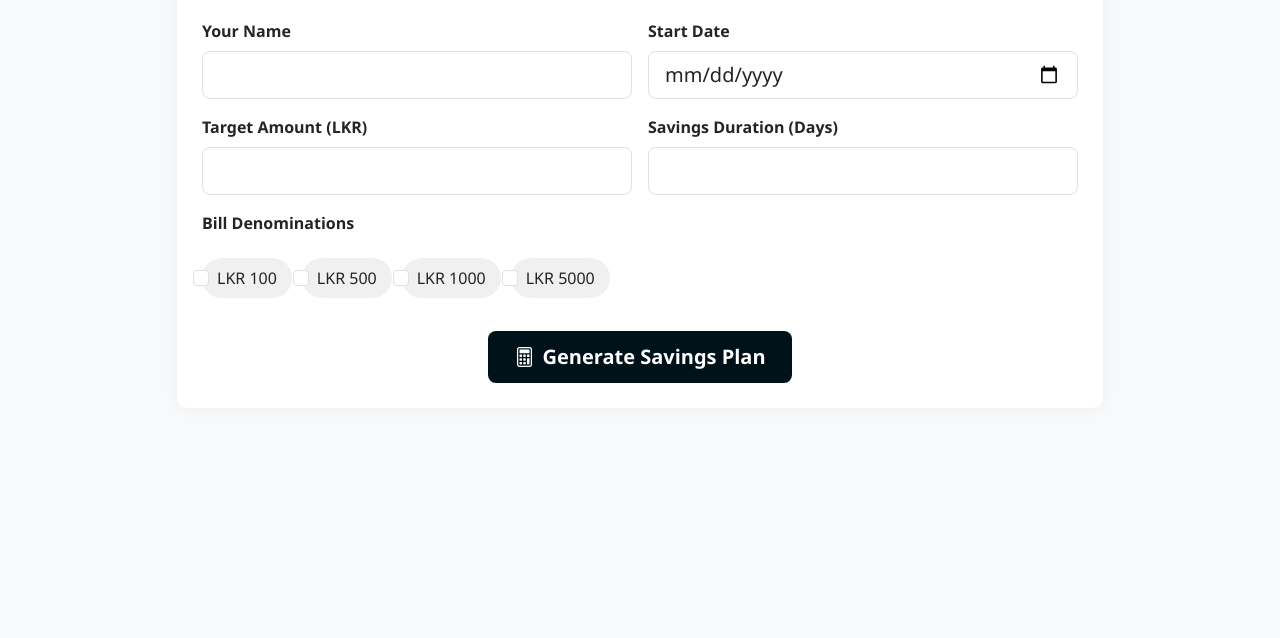
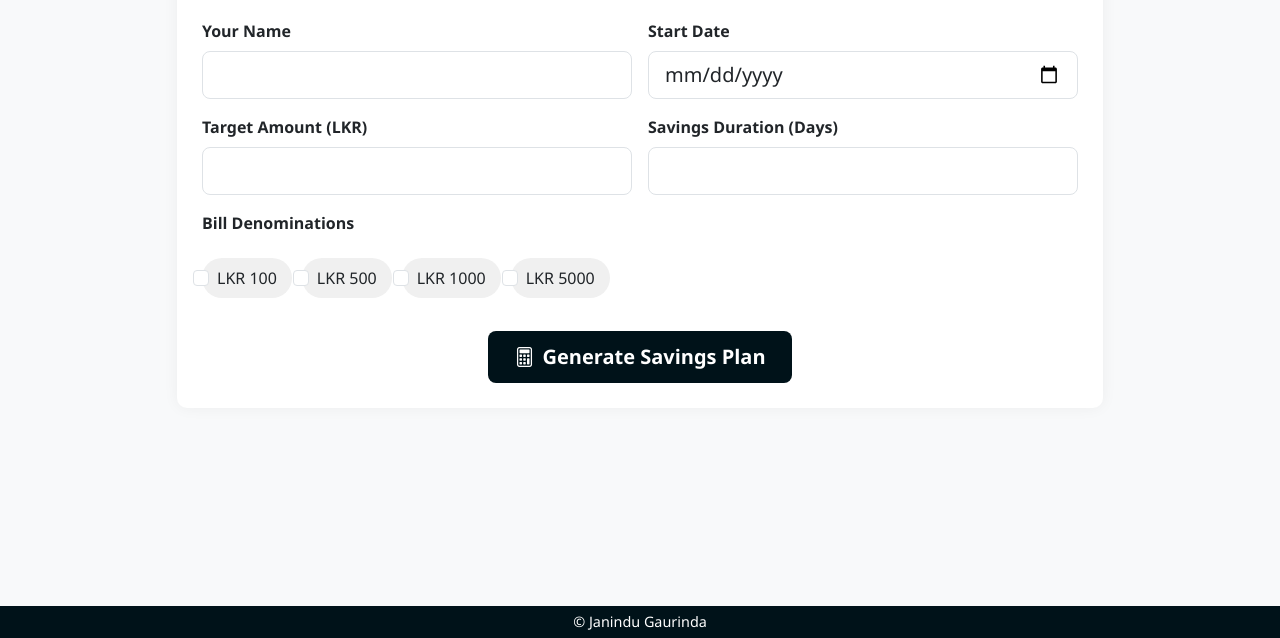
Before and after one commit to janindu-gaurinda/Smart-Money-Box---Savings-Tracker-with-PDF-Export, a plain HTML site: page index.html in a window 1280 px wide. Shown: the part 162-800 px from the top of the page. Drawn offline with nearby package versions, Linux system fonts and the light colour scheme.

Commit message:
Add files via upload

```diff
--- a/index.html
+++ b/index.html
@@ -17,6 +17,9 @@
       padding-top: 70px;
       background-color: var(--light-bg);
       font-family: 'Segoe UI', Tahoma, Geneva, Verdana, sans-serif;
+      min-height: 100vh;
+      display: flex;
+      flex-direction: column;
     }
 
     .bgcolor_nav {
@@ -98,6 +101,19 @@
       font-weight: 600;
     }
 
+    .footer {
+      background-color: var(--primary-color);
+      color: white;
+      text-align: center;
+      padding: 5px 0;
+      margin-top: auto;
+    }
+
+    .footer p {
+      margin: 0;
+      font-size: 0.9rem;
+    }
+
     @media (max-width: 768px) {
       .summary-box {
         min-width: 100%;
@@ -119,7 +135,7 @@
   </nav>
 
   <!-- Main Content -->
-  <div class="container py-4">
+  <div class="container py-4 flex-grow-1">
     <div class="row justify-content-center">
       <div class="col-lg-10">
         <!-- Form Section -->
@@ -146,12 +162,10 @@
               <div class="col-12">
                 <label class="form-label fw-bold">Bill Denominations</label>
                 <div class="bill-options">
-
                   <div class="form-check bill-option">
                     <input class="form-check-input" type="checkbox" name="bills" value="100" id="bill100">
                     <label class="form-check-label" for="bill100">LKR 100</label>
                   </div>
-
                   <div class="form-check bill-option">
                     <input class="form-check-input" type="checkbox" name="bills" value="500" id="bill500">
                     <label class="form-check-label" for="bill500">LKR 500</label>
@@ -160,7 +174,6 @@
                     <input class="form-check-input" type="checkbox" name="bills" value="1000" id="bill1000">
                     <label class="form-check-label" for="bill1000">LKR 1000</label>
                   </div>
-
                   <div class="form-check bill-option">
                     <input class="form-check-input" type="checkbox" name="bills" value="5000" id="bill5000">
                     <label class="form-check-label" for="bill5000">LKR 5000</label>
@@ -188,6 +201,13 @@
       </div>
     </div>
   </div>
+
+  <!-- Footer -->
+  <footer class="footer">
+    <div class="container">
+      <p>© Janindu Gaurinda</p>
+    </div>
+  </footer>
 
   <script src="https://cdn.jsdelivr.net/npm/bootstrap@5.3.6/dist/js/bootstrap.bundle.min.js"></script>
   <script src="https://cdnjs.cloudflare.com/ajax/libs/jspdf/2.5.1/jspdf.umd.min.js"></script>
@@ -375,6 +395,7 @@
 
         const doc = new jsPDF({ orientation: 'portrait' });
         const pageWidth = doc.internal.pageSize.getWidth();
+        const pageHeight = doc.internal.pageSize.getHeight();
         const margin = 10;
         const cellWidth = (pageWidth - 2 * margin) / cols;
 
@@ -403,6 +424,13 @@
           y += cellHeight;
         });
 
+        // Add footer to PDF
+        doc.setFontSize(8);
+        doc.setTextColor(100, 100, 100);
+        const footerText = "© Janindu Gaurinda";
+        const footerTextWidth = doc.getTextWidth(footerText);
+        doc.text(footerText, pageWidth - margin - footerTextWidth, pageHeight - 10);
+
         doc.save(`Savings_Plan_${name.replace(/\s+/g, '_')}.pdf`);
       } catch (error) {
         console.error("Error generating PDF:", error);
```
